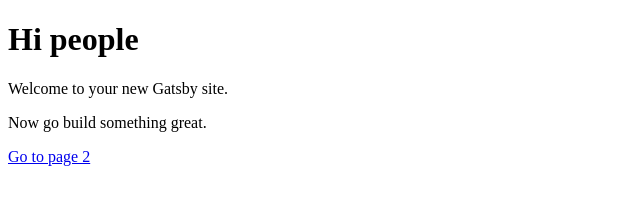
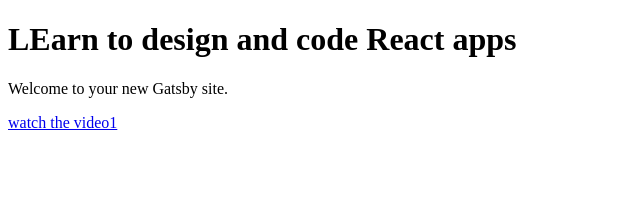
Before and after one commit to VladBona/my-react-app, a Gatsby site: page / in a window 1280 px wide. Shown: the whole page, without its empty margins (0-640 px from the left). Built offline with nearby package versions, Linux system fonts and the light colour scheme; Gatsby itself is replaced by a stand-in of ours.

Commit message:
watch button text

```diff
--- a/gatsby-config.js
+++ b/gatsby-config.js
@@ -1,6 +1,6 @@
 module.exports = {
   siteMetadata: {
-    title: 'Gatsby Default Starter',
+    title: 'Design+Code 3',
   },
   plugins: ['gatsby-plugin-react-helmet'],
 }
--- a/src/pages/index.js
+++ b/src/pages/index.js
@@ -2,12 +2,11 @@ import React from 'react'
 import Link from 'gatsby-link'
 
 const IndexPage = () => (
-  <div>
-    <h1>Hi people</h1>
-    <p>Welcome to your new Gatsby site.</p>
-    <p>Now go build something great.</p>
-    <Link to="/page-2/">Go to page 2</Link>
-  </div>
+    <div>
+        <h1>LEarn to design and code React apps</h1>
+        <p>Welcome to your new Gatsby site.</p>
+        <Link to="/page-2/">watch the video1</Link>
+    </div>
 )
 
 export default IndexPage
```
